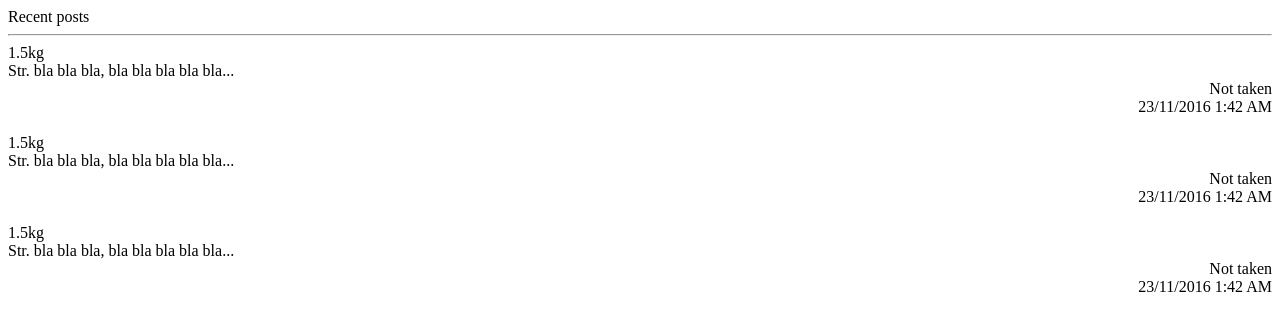
After one commit to OriginalNexus/foodrar, a PHP site: page /recents.html in a window 1280 px wide. The commit adds this page. Shown: the top 331 px of the page. Run offline with PHP 8.4, Linux system fonts and the light colour scheme.

Commit message:
Added rest of the pages

```diff
--- a/html/index.php
+++ b/html/index.php
@@ -104,6 +104,7 @@
     <?php } ?>
 
     <?php if (!$logged_in) { ?>
+    <img src="img/resizer.png" id="backgroundImg">
     <div id="firstPageContainer">
       <img style="margin-left:22.5px;width:70px;height:70px;" class="logoImg" src="img/logo.png">
       <br>
--- /dev/null
+++ b/html/recents.html
@@ -0,0 +1,62 @@
+<!DOCTYPE html>
+
+<html>
+<div class="leftTitle">Recent posts</div>
+<hr>
+<div class="customContainer">
+	<div style="display: flex; flex-direction: column; flex-grow: 1;">
+		<div>
+		  <i class="fas fa-recycle"></i>
+		  <span class="weight">1.5kg</span>
+		</div>
+
+		<div>
+			<i class="fas fa-map-marker"></i>
+			<span class="location">Str. bla bla bla, bla bla bla bla bla...</span>
+		</div>
+	</div>
+
+	<div style="display: flex; flex-direction: column; align-items: flex-end;">
+	  <div class="status">Not taken</div>
+	  <div class="date-time" style="flex-shrink: 0; white-space: nowrap;">23/11/2016 1:42 AM</div>
+	</div>
+</div>
+<br>
+<div class="customContainer">
+	<div style="display: flex; flex-direction: column; flex-grow: 1;">
+		<div>
+		  <i class="fas fa-recycle"></i>
+		  <span class="weight">1.5kg</span>
+		</div>
+
+		<div>
+			<i class="fas fa-map-marker"></i>
+			<span class="location">Str. bla bla bla, bla bla bla bla bla...</span>
+		</div>
+	</div>
+
+	<div style="display: flex; flex-direction: column; align-items: flex-end;">
+	  <div class="status">Not taken</div>
+	  <div class="date-time" style="flex-shrink: 0; white-space: nowrap;">23/11/2016 1:42 AM</div>
+	</div>
+</div>
+<br>
+<div class="customContainer">
+	<div style="display: flex; flex-direction: column; flex-grow: 1;">
+		<div>
+		  <i class="fas fa-recycle"></i>
+		  <span class="weight">1.5kg</span>
+		</div>
+
+		<div>
+			<i class="fas fa-map-marker"></i>
+			<span class="location">Str. bla bla bla, bla bla bla bla bla...</span>
+		</div>
+	</div>
+
+	<div style="display: flex; flex-direction: column; align-items: flex-end;">
+	  <div class="status">Not taken</div>
+	  <div class="date-time" style="flex-shrink: 0; white-space: nowrap;">23/11/2016 1:42 AM</div>
+	</div>
+</div>
+</html>
```
Also changed, not shown: html/css/main.css (+24 -0 lines), html/restaurants.html (+32 -0 lines), html/vouchers.html (+41 -0 lines), html/img/resizer.jpg (added), html/img/resizer.png (added).
